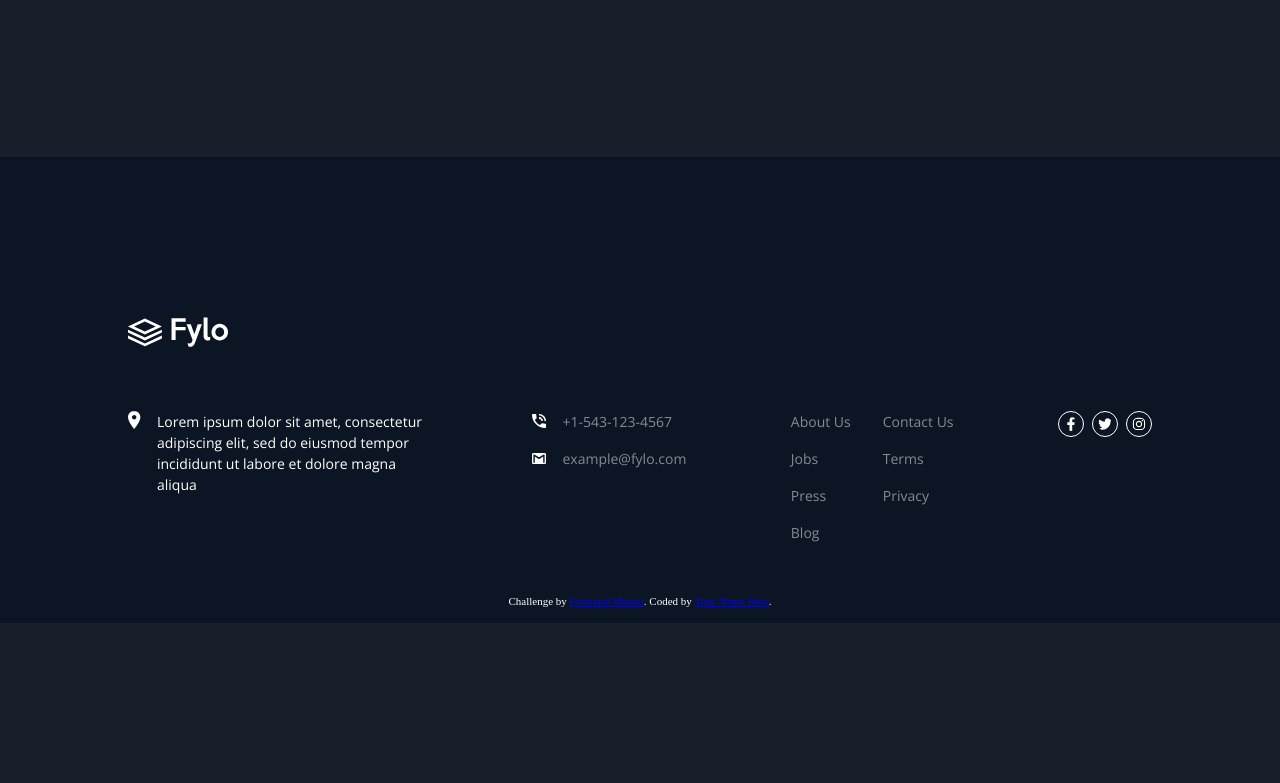
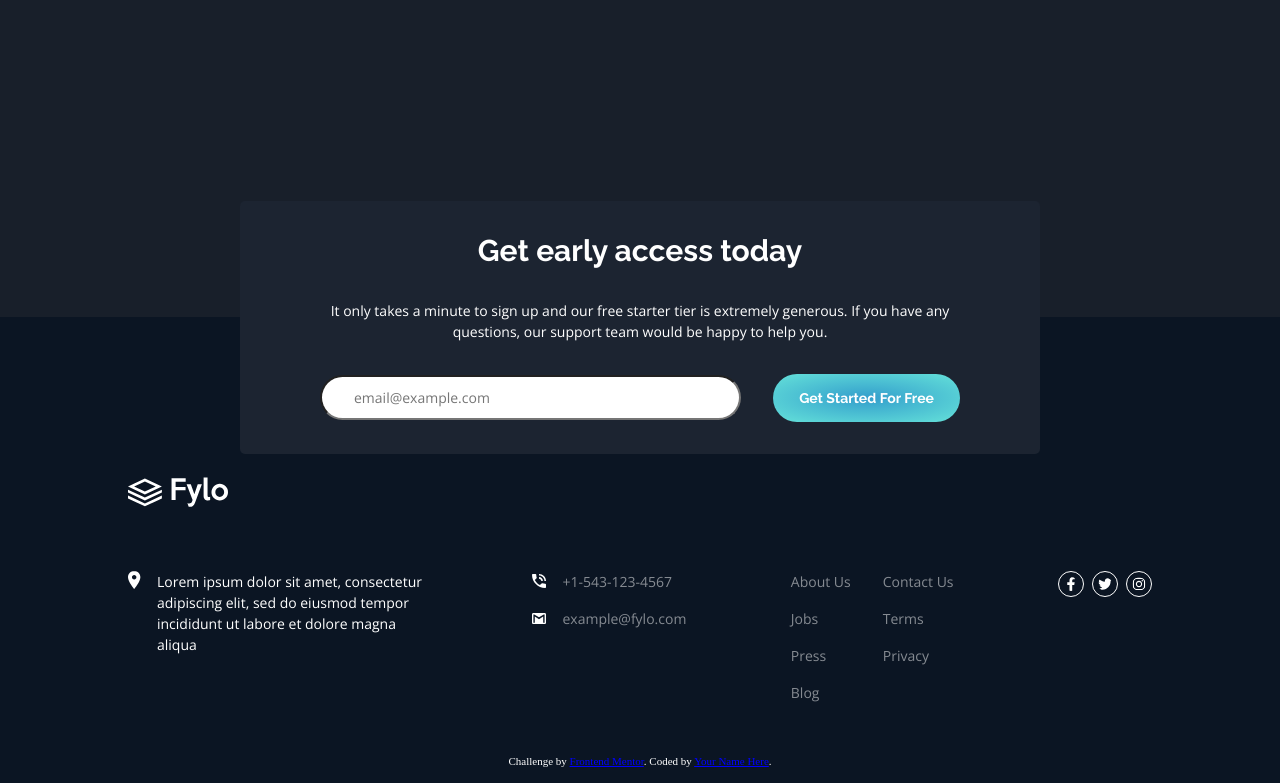
Before and after one commit to angelomarlopez/Fylo-Landing-Page-Challenge, a plain HTML site: page index.html in a window 1280 px wide. Shown: the part 2292-3075 px from the top of the page. Before the commit the page ends 2915 px from the top, so only its background shows below. Drawn offline with nearby package versions, Linux system fonts and the light colour scheme.

Commit message:
Finsihed Form Section

```diff
--- a/css/index.css
+++ b/css/index.css
@@ -17,6 +17,10 @@ body {
 main {
     max-width: 1440px;
     margin: 0 auto;
+}
+
+.footer {
+    position: relative;
 }
 
 /* Navigation Styling */
@@ -174,6 +178,7 @@ main {
 .quotes {
     width: 80%;
     margin: 10rem auto;
+    margin-bottom: 20rem;
 
     display: grid;
     grid-template-columns: 1fr 1fr 1fr;
@@ -225,6 +230,64 @@ main {
     font-size: 8px;
     font-weight: 400;
     color:hsla(0, 0%, 100%, 50%);
+}
+
+/* Form Styling */
+.access-form {
+    width: 50%;
+    margin: 0 auto;
+    background-color: hsl(217, 28%, 15%);
+    border-radius: 5px;
+    padding: 2rem 5rem;
+
+    display: flex;
+    flex-direction: column;
+    gap: 2rem;
+
+    position: absolute;
+    top: -25%;
+    left: 50%;
+    transform: translateX(-50%);
+
+    text-align: center;
+}
+
+.access-form form {
+    display: flex;
+    align-items: center;
+    gap: 2rem;
+}
+
+.access-form form input {
+    font-family: 'Open Sans', sans-serif;
+    height: 25px;
+
+    width: 100%;
+    border-radius: 50px;
+
+    font-size: 14px;
+    font-weight: 400;
+    color: hsl(216, 53%, 9%);
+
+    padding-left: 2rem;
+    padding-top: 0.5rem;
+    padding-bottom: 0.5rem;
+}
+
+.access-form form button {
+    width: 300px;
+    border: none;
+    border-radius: 50px;
+    padding: 1rem 0.5rem;
+
+    font-family: 'Raleway', sans-serif;
+
+    font-size: 14px;
+    font-weight: 700;
+    color:hsla(0, 0%, 100%, 100%);
+
+    background: radial-gradient(hsl(198, 60%, 50%), hsl(176, 68%, 64%));
+    cursor: pointer;
 }
 
 /* Footer Styling */
@@ -378,4 +441,20 @@ main {
         width: 100%;
         justify-content: center;
     }
+
+    .footer .logo {
+        margin-top: 10rem;
+    }
+
+    .access-form h1 {
+        font-size: 1rem;
+    }
+
+    .access-form p {
+        font-size: 12px;
+    }
+
+    .access-form form {
+        flex-direction: column;
+    }
 }
--- a/index.html
+++ b/index.html
@@ -136,21 +136,22 @@
         </div>
       </div>
     </div>
+  </main>
 
-    <!-- <div class="access-form">
+  <footer class="footer">
+
+    <div class="access-form">
       <h1 class="heading__1">Get early access today</h1>
       <p class="normal">
         It only takes a minute to sign up and our free starter tier is extremely generous. If you have any
         questions, our support team would be happy to help you.
       </p>
       <form>
-        <input type="text">
+        <input type="email" placeholder="email@example.com">
         <button>Get Started For Free</button>
       </form>
-    </div> -->
-  </main>
+    </div>
 
-  <footer class="footer">
     <img class="logo" src="images/logo.svg" alt="logo">
 
     <div class="footer-content">
```
